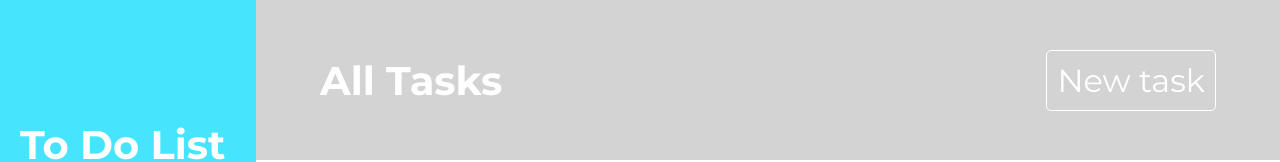
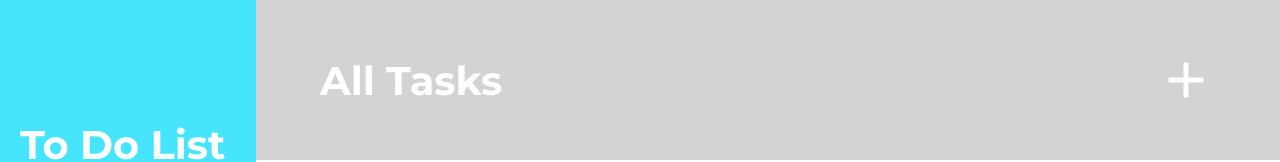
Before and after one commit to Mrsguigles11/todo_list, a website built with webpack: page src/template.html in a window 1280 px wide. Shown: the top 162 px of the page. Built offline with nearby package versions, Linux system fonts and the light colour scheme; a web font is replaced by a local one.

Commit message:
Replace the new task button with a plus symbol.

```diff
--- a/src/styles.css
+++ b/src/styles.css
@@ -109,7 +109,9 @@ h3 {
 }
 
 #new_task_button {
-    font-size: 2rem;
+    width: 60px;
+    fill: white;
+    cursor: pointer;
 }
 
 .content {
--- a/src/template.html
+++ b/src/template.html
@@ -50,8 +50,7 @@
     </div>
     <div class="header">
         <h2>All Tasks</h2>
-        <button id="new_task_button">New task</button>
-    </div>
+        <svg xmlns="http://www.w3.org/2000/svg" viewBox="0 0 24 24" id="new_task_button"><title>plus</title><path d="M19,13H13V19H11V13H5V11H11V5H13V11H19V13Z" /></svg>    </div>
     <div class="content">
         <div class="task_content"></div>
     </div>
```
Also changed, not shown: src/img/plus.svg (added).
